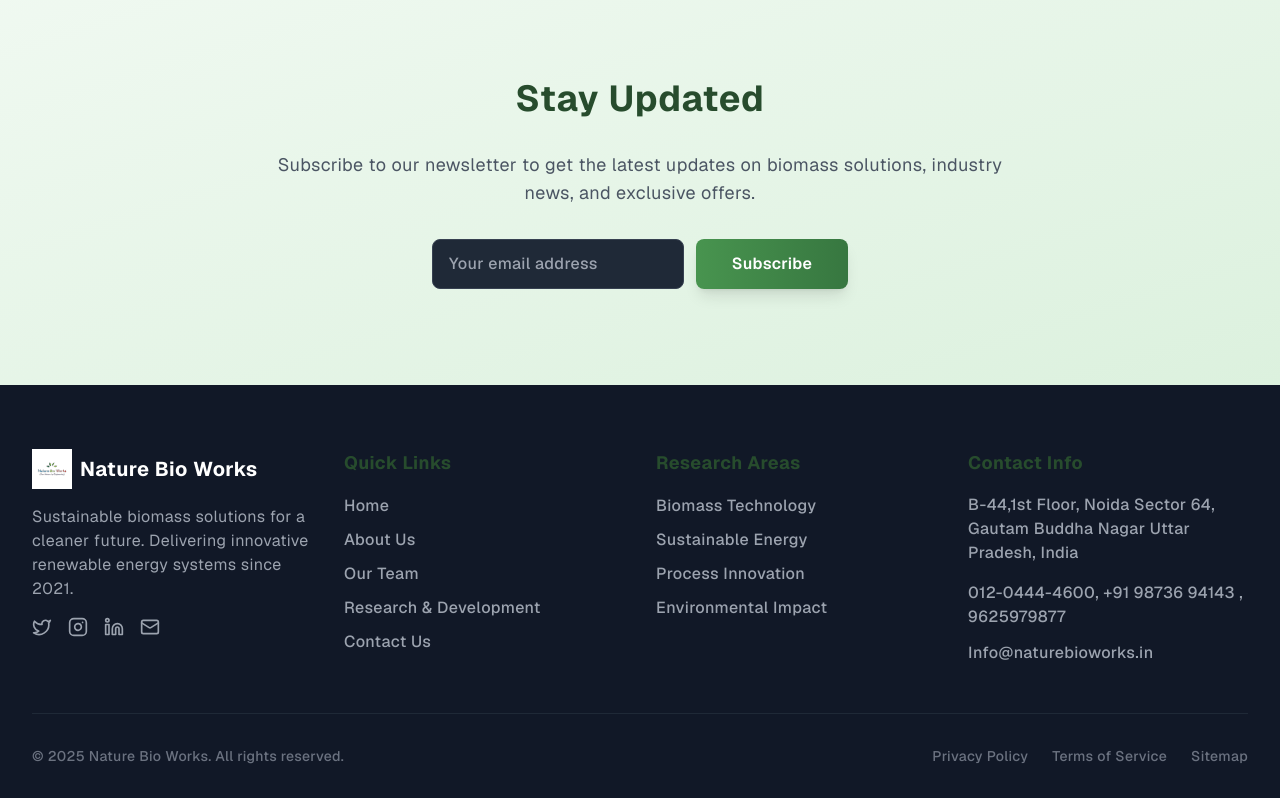
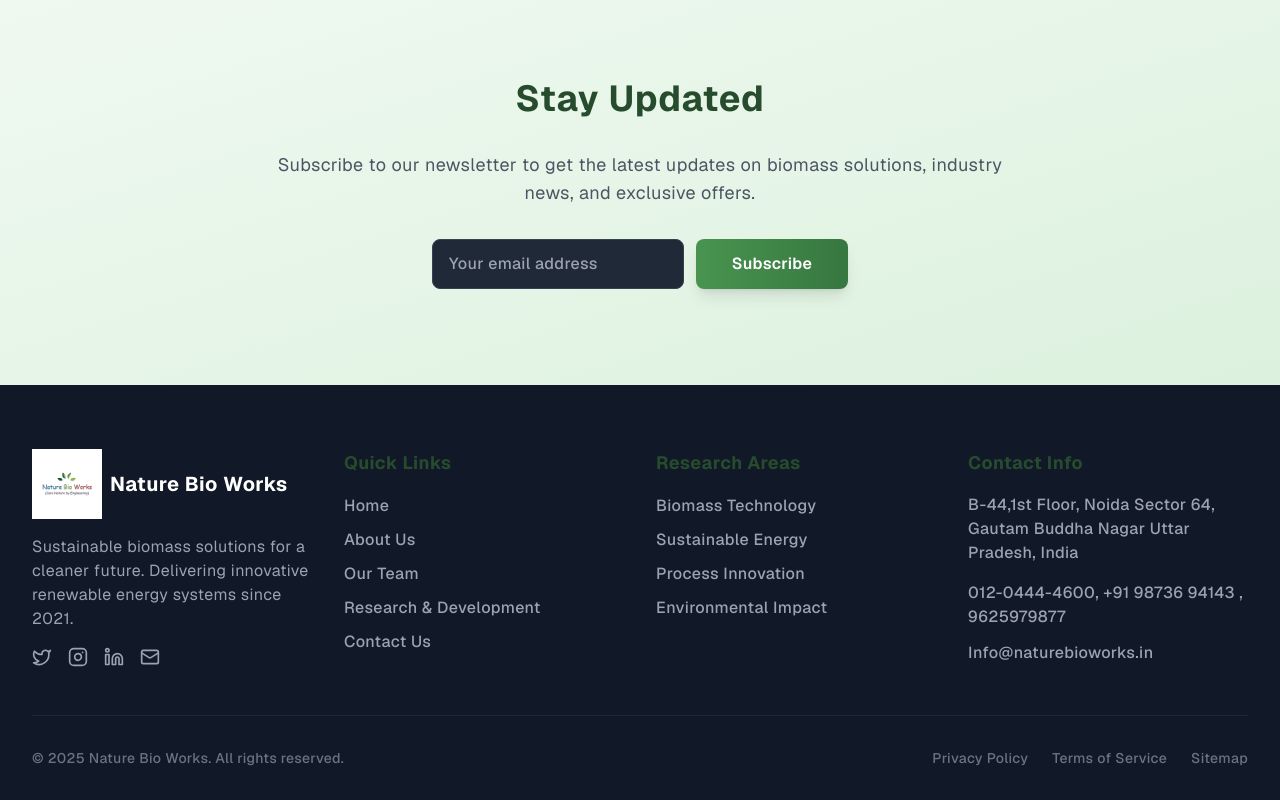
Before and after one commit to Ayush042004/biomass, a React (Vite) app: page / in a window 1280 px wide. Shown: the part 5095-5895 px from the top of the page. Built offline with nearby package versions, Linux system fonts and the light colour scheme.

Commit message:
Increase logo size in Footer component for improved visibility

```diff
--- a/src/components/layout/Footer.tsx
+++ b/src/components/layout/Footer.tsx
@@ -11,7 +11,7 @@ const Footer: React.FC = () => {
           {/* Column 1: Logo and About */}
           <div className="lg:col-span-1">
             <Link to="/" className="flex items-center mb-3 sm:mb-4">
-              <Logo size={40} color="white" />
+              <Logo size={70} color="white" />
               <span className="ml-2 text-base sm:text-lg lg:text-xl font-bold font-display tracking-tight">Nature Bio Works</span>
             </Link>
             <p className="text-gray-400 mb-3 sm:mb-4 text-body leading-relaxed text-sm sm:text-base">
```
Also changed, not shown: src/assets/file.svg (added).
